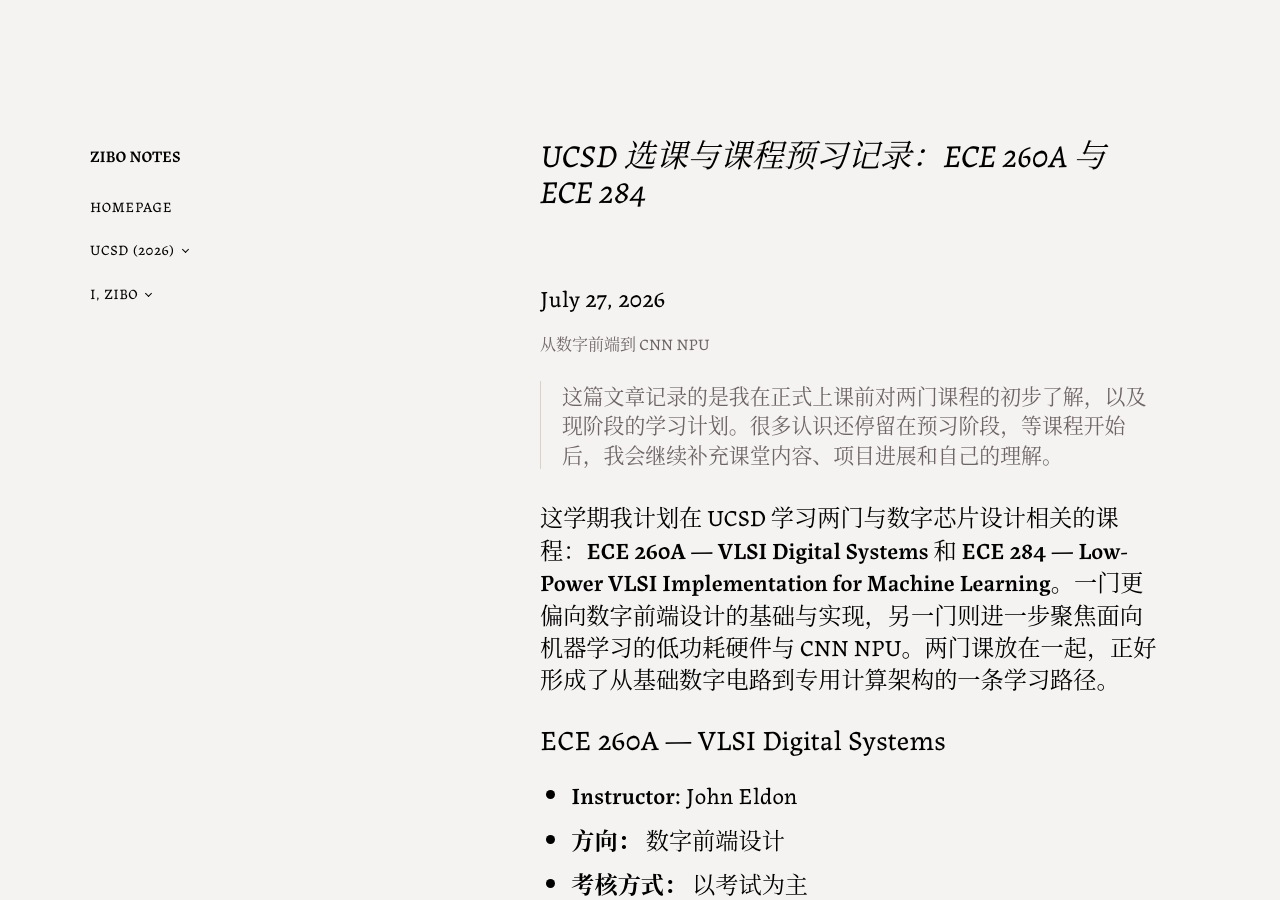
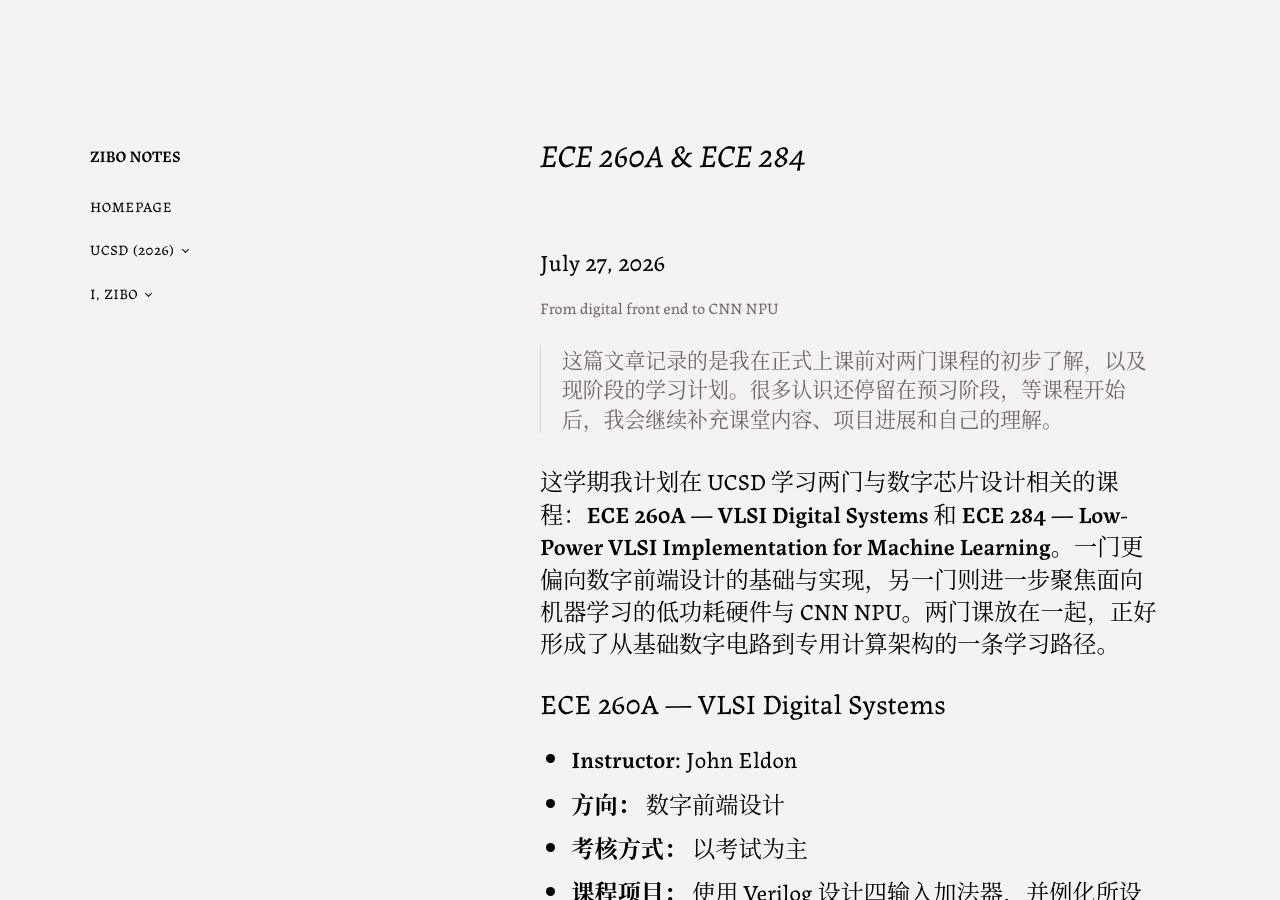
Before and after one commit to zibojiang/zibojiang.github.io, a Jekyll site: the page built from _posts/2026-07-27-ucsd-course-preview-ece-260a-ece-284.md, in a window 1280 px wide and 900 px high. Built offline with Jekyll 4.4.1, drawn with Linux system fonts in a browser that asks for light colours.

Commit message:
Update _posts/2026-07-27-ucsd-course-preview-ece-260a-ece-284.md (via Pages CMS)

```diff
--- a/_posts/2026-07-27-ucsd-course-preview-ece-260a-ece-284.md
+++ b/_posts/2026-07-27-ucsd-course-preview-ece-260a-ece-284.md
@@ -1,13 +1,14 @@
 ---
 layout: post
-title: UCSD 选课与课程预习记录：ECE 260A 与 ECE 284
-subtitle: 从数字前端到 CNN NPU
+title: ECE 260A & ECE 284
+subtitle: From digital front end to CNN NPU
 date: 2026-07-27
 author: Zibo Jiang
 tags:
   - UCSD (2026)
 slug: ucsd-course-preview-ece-260a-ece-284
 published: true
+blog_group: a2c37f84-95fb-4d3c-8f1b-0f8d8a662026
 ---
 > 这篇文章记录的是我在正式上课前对两门课程的初步了解，以及现阶段的学习计划。很多认识还停留在预习阶段，等课程开始后，我会继续补充课堂内容、项目进展和自己的理解。
 
```
